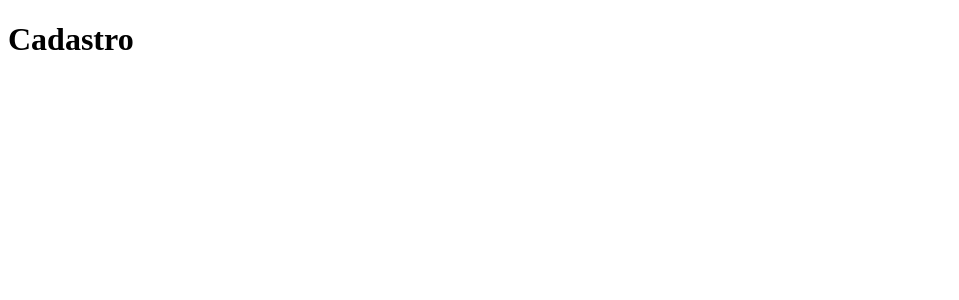
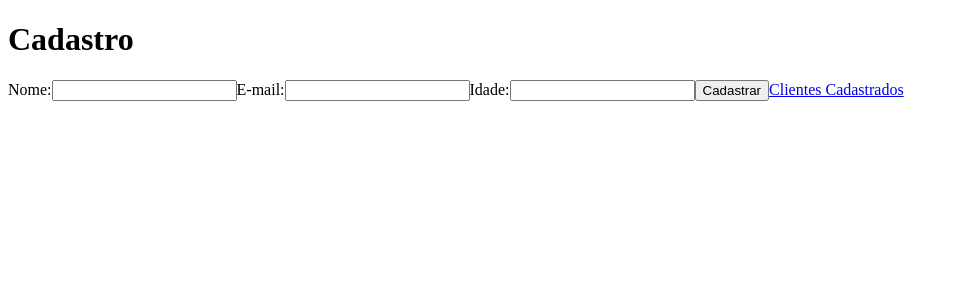
Before and after one commit to AndersonNascimentoAFSN/customer-registration-app, a React (Create React App) app: page /cadastro in a window 1280 px wide. Shown: the top 300 px of the page, without its empty margins (0-959 px from the left). Built offline with nearby package versions, Linux system fonts and the light colour scheme.

Commit message:
feat: register page

```diff
--- a/src/pages/Register.js
+++ b/src/pages/Register.js
@@ -1,10 +1,50 @@
 import React, { Component } from 'react'
+import { Link } from 'react-router-dom';
 
 export default class Register extends Component {
+  constructor() {
+    super();
+    this.state = {
+      name: '',
+      email: '',
+      age: '',
+    };
+  };
+
+  handleOnChange = ({ target: { name, value} }) => {
+    this.setState({
+      [name]: value,
+    });
+  }
+
+  handleOnClick = () => {
+    console.log('Salvar no storage/store');
+  }
+
   render() {
+    const { name, email, age } = this.state;
     return (
       <div>
         <h1>Cadastro</h1>
+
+        <label htmlFor="name">Nome:
+          <input type="text" name="name" value={ name }
+            onChange={ this.handleOnChange } />
+        </label>
+
+        <label htmlFor="email">E-mail:
+          <input type="email" name="email" value={ email }
+            onChange={ this.handleOnChange } />
+        </label>
+
+        <label htmlFor="age">Idade:
+          <input type="number" name="age" value={ age }
+            onChange={ this.handleOnChange } />
+        </label>
+
+        <button type="button" onClick={ this.handleOnClick }>Cadastrar</button>
+
+        <Link to="/clientes-cadastrados">Clientes Cadastrados</Link>
       </div>
     )
   }
```
